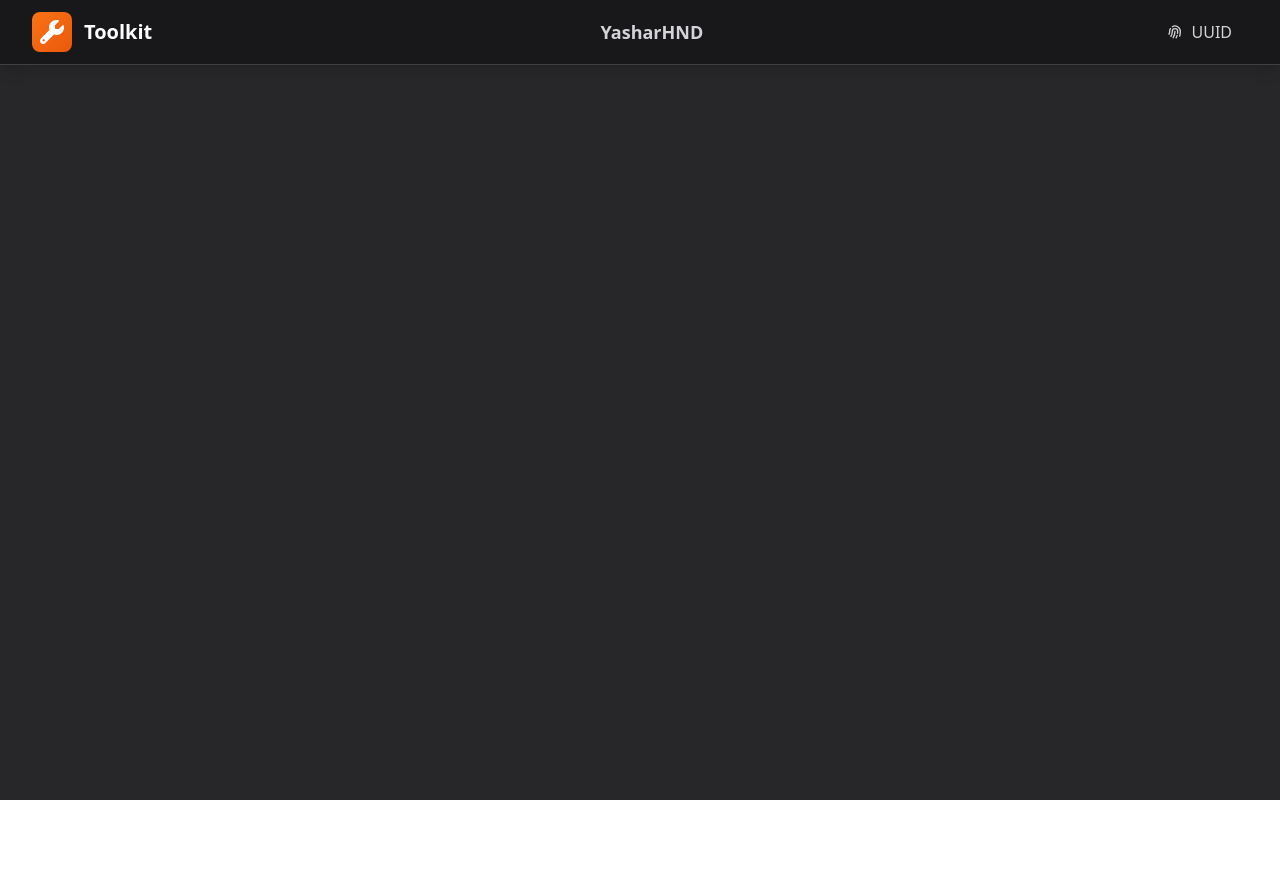
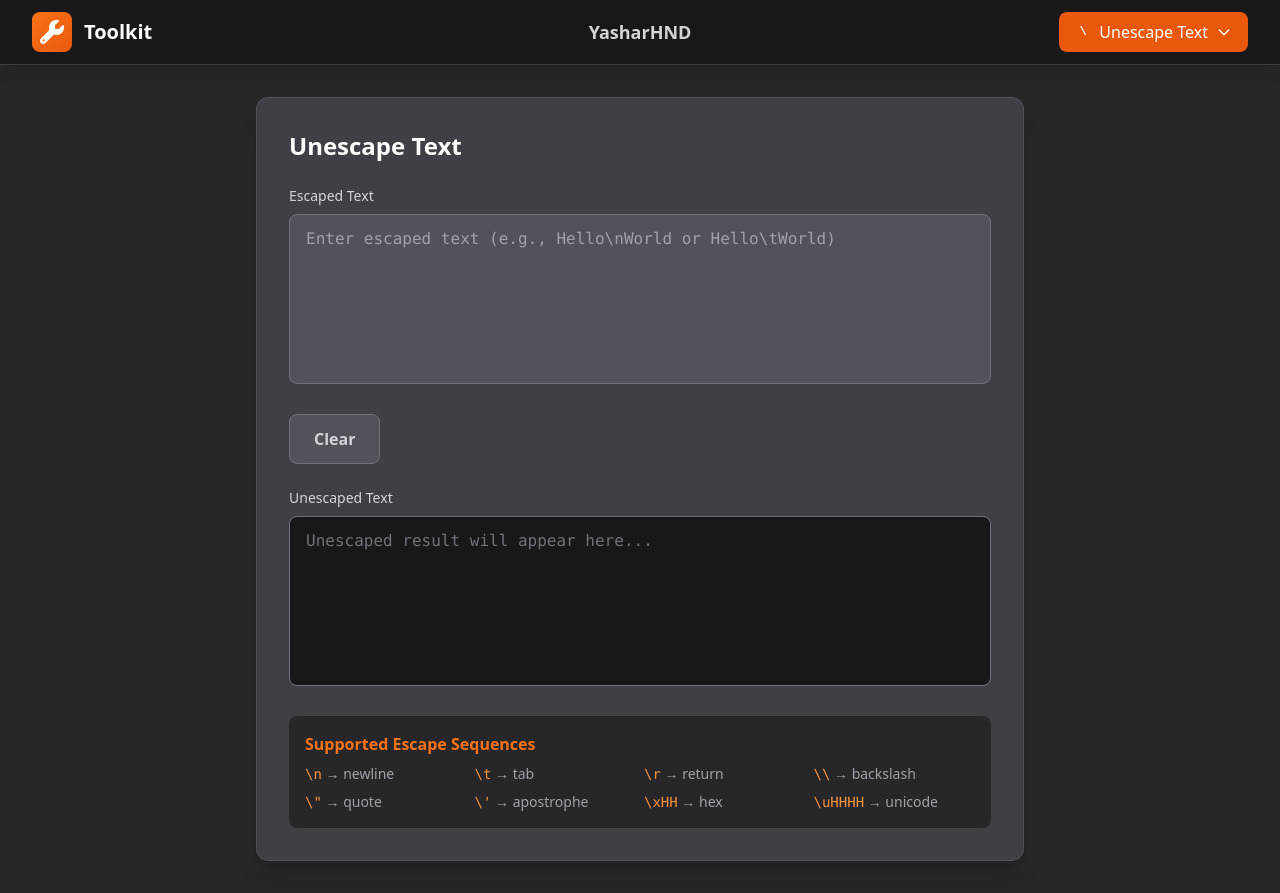
Before and after one commit to YasharHND/Toolkit, a React (Vite) app in the folder app/: page /unescape in a window 1280 px wide. Before the commit the page ends 800 px from the top, so only its background shows below. Built offline with nearby package versions, Linux system fonts and the light colour scheme; a web font is replaced by a local one.

Commit message:
feat: unescape

```diff
--- a/app/src/App.tsx
+++ b/app/src/App.tsx
@@ -2,6 +2,7 @@ import { BrowserRouter, Routes, Route } from 'react-router-dom';
 import { Header } from './components/Header';
 import { Home } from './pages/Home';
 import { UUIDPage } from './pages/UUIDPage';
+import { UnescapePage } from './pages/UnescapePage';
 
 function App() {
   return (
@@ -12,6 +13,7 @@ function App() {
           <Routes>
             <Route path="/" element={<Home />} />
             <Route path="/uuid" element={<UUIDPage />} />
+            <Route path="/unescape" element={<UnescapePage />} />
           </Routes>
         </div>
       </div>
--- a/app/src/components/Header.tsx
+++ b/app/src/components/Header.tsx
@@ -2,10 +2,10 @@ import { Link, useLocation } from 'react-router-dom';
 
 export function Header() {
   const location = useLocation();
-  const tabs = [
+  const tools = [
     {
       path: '/uuid',
-      label: 'UUID',
+      label: 'UUID Generator',
       icon: (
         <svg className="h-4 w-4" fill="none" stroke="currentColor" viewBox="0 0 24 24">
           <path
@@ -17,13 +17,34 @@ export function Header() {
         </svg>
       ),
     },
+    {
+      path: '/unescape',
+      label: 'Unescape Text',
+      icon: (
+        <svg className="h-4 w-4" viewBox="0 0 24 24">
+          <text
+            x="12"
+            y="17"
+            textAnchor="middle"
+            fontSize="18"
+            fontWeight="bold"
+            fontFamily="monospace"
+            fill="currentColor"
+          >
+            \
+          </text>
+        </svg>
+      ),
+    },
   ];
+
+  const currentTool = tools.find((tool) => tool.path === location.pathname);
 
   return (
     <header className="sticky top-0 z-50 border-b border-zinc-700 bg-zinc-900 shadow-lg">
       <div className="mx-auto max-w-7xl px-4 sm:px-6 lg:px-8">
         <div className="flex h-16 items-center justify-between">
-          <Link to="/" className="flex items-center gap-3">
+          <Link to="/" className="flex w-52 items-center gap-3">
             <div className="flex h-10 w-10 items-center justify-center rounded-lg bg-gradient-to-br from-orange-500 to-orange-600">
               <svg className="h-6 w-6" viewBox="0 0 512 512">
                 <path
@@ -42,21 +63,69 @@ export function Header() {
             YasharHND
           </a>
 
-          <nav className="flex gap-1">
-            {tabs.map((tab) => (
-              <Link
-                key={tab.path}
-                to={tab.path}
-                className={`flex items-center gap-2 rounded-lg px-4 py-2 font-medium transition-colors ${
-                  location.pathname === tab.path
+          {/* Tools Dropdown */}
+          <nav className="relative flex w-52 justify-end">
+            <div className="group">
+              <button
+                className={`flex items-center gap-2 whitespace-nowrap rounded-lg px-4 py-2 font-medium transition-colors ${
+                  currentTool
                     ? 'bg-orange-600 text-white'
                     : 'text-zinc-300 hover:bg-zinc-800 hover:text-white'
                 }`}
               >
-                {tab.icon}
-                {tab.label}
-              </Link>
-            ))}
+                {currentTool ? (
+                  <>
+                    {currentTool.icon}
+                    {currentTool.label}
+                  </>
+                ) : (
+                  <>
+                    <svg className="h-4 w-4" fill="none" stroke="currentColor" viewBox="0 0 24 24">
+                      <path
+                        strokeLinecap="round"
+                        strokeLinejoin="round"
+                        strokeWidth={2}
+                        d="M4 6h16M4 12h16M4 18h16"
+                      />
+                    </svg>
+                    Tools
+                  </>
+                )}
+                <svg
+                  className="h-4 w-4 transition-transform group-hover:rotate-180"
+                  fill="none"
+                  stroke="currentColor"
+                  viewBox="0 0 24 24"
+                >
+                  <path
+                    strokeLinecap="round"
+                    strokeLinejoin="round"
+                    strokeWidth={2}
+                    d="M19 9l-7 7-7-7"
+                  />
+                </svg>
+              </button>
+
+              {/* Dropdown Menu */}
+              <div className="invisible absolute right-0 top-full pt-2 opacity-0 transition-all group-hover:visible group-hover:opacity-100">
+                <div className="min-w-48 overflow-hidden rounded-lg border border-zinc-700 bg-zinc-800 shadow-xl">
+                  {tools.map((tool) => (
+                    <Link
+                      key={tool.path}
+                      to={tool.path}
+                      className={`flex items-center gap-3 px-4 py-3 transition-colors ${
+                        location.pathname === tool.path
+                          ? 'bg-orange-600 text-white'
+                          : 'text-zinc-300 hover:bg-zinc-700 hover:text-white'
+                      }`}
+                    >
+                      {tool.icon}
+                      {tool.label}
+                    </Link>
+                  ))}
+                </div>
+              </div>
+            </div>
           </nav>
         </div>
       </div>
--- /dev/null
+++ b/app/src/components/UnescapeText.tsx
@@ -0,0 +1,159 @@
+import { useState } from 'react';
+
+export function UnescapeText() {
+  const [inputText, setInputText] = useState('');
+  const [outputText, setOutputText] = useState('');
+  const [copied, setCopied] = useState(false);
+
+  const unescapeText = (text: string): string => {
+    try {
+      // Use JSON.parse to handle standard escape sequences
+      // Wrap in quotes to make it a valid JSON string
+      return JSON.parse(`"${text.replace(/"/g, '\\"')}"`);
+    } catch {
+      // If JSON.parse fails, do manual replacement for common escape sequences
+      return text
+        .replace(/\\n/g, '\n')
+        .replace(/\\r/g, '\r')
+        .replace(/\\t/g, '\t')
+        .replace(/\\b/g, '\b')
+        .replace(/\\f/g, '\f')
+        .replace(/\\'/g, "'")
+        .replace(/\\"/g, '"')
+        .replace(/\\\\/g, '\\')
+        .replace(/\\0/g, '\0')
+        .replace(/\\x([0-9A-Fa-f]{2})/g, (_, hex) => String.fromCharCode(parseInt(hex, 16)))
+        .replace(/\\u([0-9A-Fa-f]{4})/g, (_, hex) => String.fromCharCode(parseInt(hex, 16)));
+    }
+  };
+
+  const handleInputChange = (value: string) => {
+    setInputText(value);
+    setCopied(false);
+    if (value) {
+      setOutputText(unescapeText(value));
+    } else {
+      setOutputText('');
+    }
+  };
+
+  const handleCopy = async () => {
+    if (outputText) {
+      await navigator.clipboard.writeText(outputText);
+      setCopied(true);
+      setTimeout(() => setCopied(false), 2000);
+    }
+  };
+
+  const handleClear = () => {
+    setInputText('');
+    setOutputText('');
+    setCopied(false);
+  };
+
+  return (
+    <div className="mx-auto max-w-3xl">
+      <div className="rounded-xl border border-zinc-600 bg-zinc-700 p-8 shadow-xl">
+        <h2 className="mb-6 text-2xl font-bold text-white">Unescape Text</h2>
+
+        {/* Input Section */}
+        <div className="mb-6">
+          <label htmlFor="input" className="mb-2 block text-sm font-medium text-zinc-300">
+            Escaped Text
+          </label>
+          <textarea
+            id="input"
+            value={inputText}
+            onChange={(e) => handleInputChange(e.target.value)}
+            placeholder="Enter escaped text (e.g., Hello\nWorld or Hello\tWorld)"
+            rows={6}
+            className="w-full resize-none rounded-lg border border-zinc-500 bg-zinc-600 px-4 py-3 font-mono text-white placeholder-zinc-400 focus:border-orange-500 focus:outline-none focus:ring-2 focus:ring-orange-500/50"
+          />
+        </div>
+
+        {/* Action Buttons */}
+        <div className="mb-6 flex gap-3">
+          <button
+            onClick={handleClear}
+            className="rounded-lg border border-zinc-500 bg-zinc-600 px-6 py-3 font-semibold text-zinc-300 transition-all hover:border-zinc-400 hover:bg-zinc-500 hover:text-white"
+          >
+            Clear
+          </button>
+        </div>
+
+        {/* Output Section */}
+        <div className="mb-6">
+          <div className="mb-2 flex items-center justify-between">
+            <label htmlFor="output" className="text-sm font-medium text-zinc-300">
+              Unescaped Text
+            </label>
+            {outputText && (
+              <button
+                onClick={handleCopy}
+                className={`rounded-lg px-4 py-2 text-sm font-medium transition-all ${
+                  copied
+                    ? 'bg-orange-600 text-white'
+                    : 'bg-zinc-600 text-zinc-300 hover:bg-zinc-500 hover:text-white'
+                }`}
+              >
+                {copied ? (
+                  <span className="flex items-center gap-2">
+                    <svg className="h-4 w-4" fill="currentColor" viewBox="0 0 20 20">
+                      <path
+                        fillRule="evenodd"
+                        d="M16.707 5.293a1 1 0 010 1.414l-8 8a1 1 0 01-1.414 0l-4-4a1 1 0 011.414-1.414L8 12.586l7.293-7.293a1 1 0 011.414 0z"
+                        clipRule="evenodd"
+                      />
+                    </svg>
+                    Copied
+                  </span>
+                ) : (
+                  'Copy'
+                )}
+              </button>
+            )}
+          </div>
+          <textarea
+            id="output"
+            value={outputText}
+            readOnly
+            placeholder="Unescaped result will appear here..."
+            rows={6}
+            className="w-full resize-none rounded-lg border border-zinc-500 bg-zinc-900 px-4 py-3 font-mono text-white placeholder-zinc-500 focus:outline-none"
+          />
+        </div>
+
+        {/* Info Section */}
+        <div className="rounded-lg bg-zinc-800 p-4">
+          <h3 className="mb-2 font-semibold text-orange-500">Supported Escape Sequences</h3>
+          <div className="grid grid-cols-2 gap-2 text-sm text-zinc-400 sm:grid-cols-4">
+            <div>
+              <code className="text-orange-400">\n</code> → newline
+            </div>
+            <div>
+              <code className="text-orange-400">\t</code> → tab
+            </div>
+            <div>
+              <code className="text-orange-400">\r</code> → return
+            </div>
+            <div>
+              <code className="text-orange-400">\\</code> → backslash
+            </div>
+            <div>
+              <code className="text-orange-400">\&quot;</code> → quote
+            </div>
+            <div>
+              <code className="text-orange-400">\&apos;</code> → apostrophe
+            </div>
+            <div>
+              <code className="text-orange-400">\xHH</code> → hex
+            </div>
+            <div>
+              <code className="text-orange-400">\uHHHH</code> → unicode
+            </div>
+          </div>
+        </div>
+      </div>
+    </div>
+  );
+}
--- a/app/src/pages/Home.tsx
+++ b/app/src/pages/Home.tsx
@@ -14,6 +14,27 @@ export function Home() {
             strokeWidth={2}
             d="M12 11c0 3.517-1.009 6.799-2.753 9.571m-3.44-2.04l.054-.09A13.916 13.916 0 008 11a4 4 0 118 0c0 1.017-.07 2.019-.203 3m-2.118 6.844A21.88 21.88 0 0015.171 17m3.839 1.132c.645-2.266.99-4.659.99-7.132A8 8 0 008 4.07M3 15.364c.64-1.319 1-2.8 1-4.364 0-1.457.39-2.823 1.07-4"
           />
+        </svg>
+      ),
+    },
+    {
+      name: 'Unescape Text',
+      description: 'Convert escaped characters back to their original form',
+      path: '/unescape',
+      icon: (
+        <svg className="h-8 w-8" viewBox="0 0 24 24" fill="none" stroke="currentColor">
+          <text
+            x="12"
+            y="17"
+            textAnchor="middle"
+            fontSize="18"
+            fontWeight="bold"
+            fontFamily="monospace"
+            fill="currentColor"
+            stroke="none"
+          >
+            \
+          </text>
         </svg>
       ),
     },
--- /dev/null
+++ b/app/src/pages/UnescapePage.tsx
@@ -0,0 +1,11 @@
+import { UnescapeText } from '../components/UnescapeText';
+
+export function UnescapePage() {
+  return (
+    <div className="h-full">
+      <main className="mx-auto max-w-7xl px-4 py-8 sm:px-6 lg:px-8">
+        <UnescapeText />
+      </main>
+    </div>
+  );
+}
```
